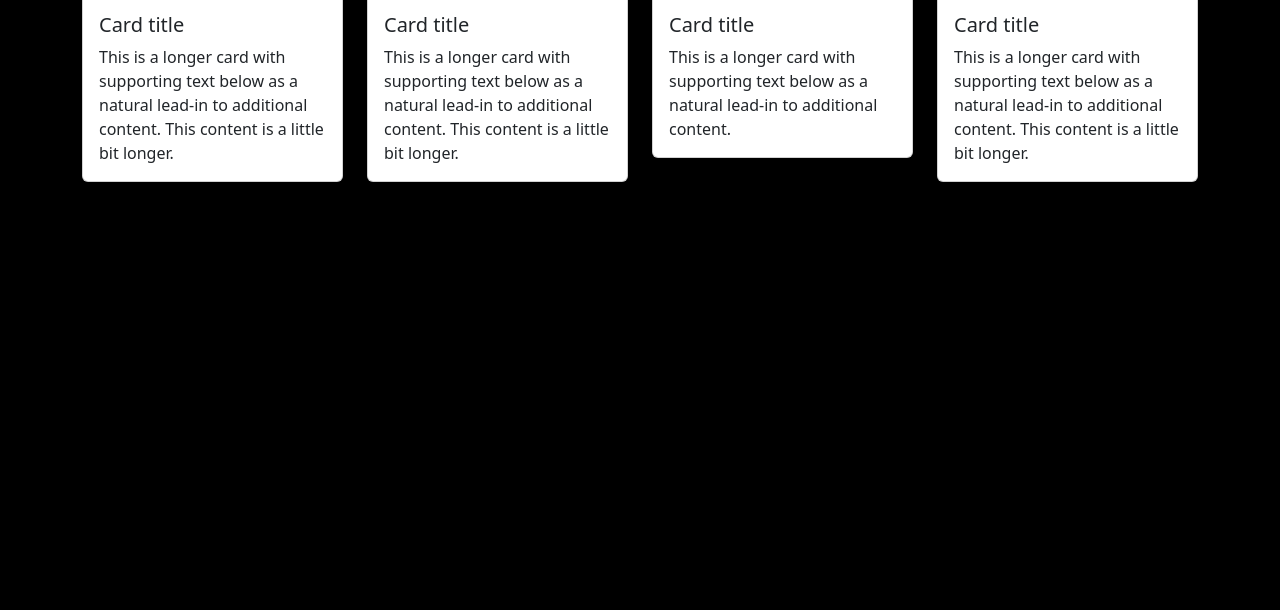
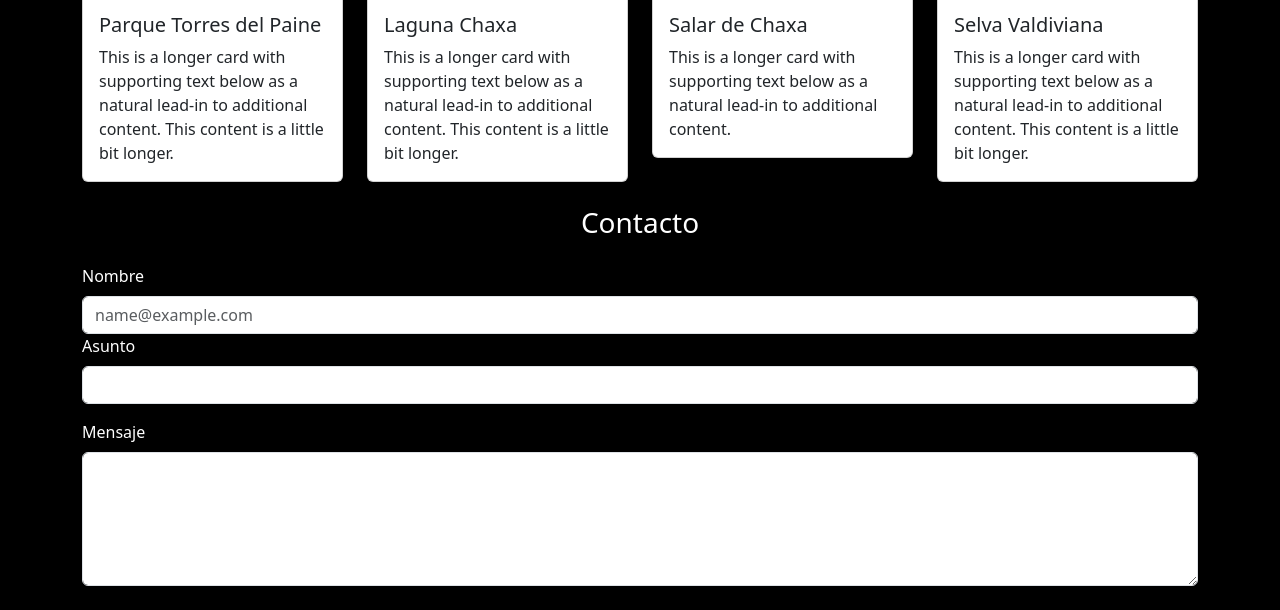
Before and after one commit to narizpuntiaguada/Desafio-Prueba-Viajes-Chile, a plain HTML site: page index.html in a window 1280 px wide. Shown: the part 1731-2341 px from the top of the page. Before the commit the page ends 1937 px from the top, so only its background shows below. Drawn offline with nearby package versions, Linux system fonts and the light colour scheme.

Commit message:
agregue formulario

```diff
--- a/assets/css/style.css
+++ b/assets/css/style.css
@@ -1,3 +1,7 @@
+html {
+    scroll-behavior: smooth;
+  }
+
 body{
     background-color: black;
     color: white;
--- a/index.html
+++ b/index.html
@@ -6,7 +6,7 @@
     <meta name="viewport" content="width=device-width, initial-scale=1.0">
     <meta name="author" content="andrea rodriguez">
     <meta name="description" content="informacion sobre viajes en Chile">
-    <meta name="keywords" content="desfio,viajes,pagina,chile,">
+    <meta name="keywords" content="desfio,viajes,pagina,chile,lugares turisticos en chile">
     <link rel="shortcut icon" href="./assets/img/viajes.svg" type="image/x-icon">
 
     <title>Prueba Desafio Viajes Chile</title>
@@ -57,10 +57,10 @@
                         <a class="nav-link" href="#quienes-somos">Quienes somos</a>
                     </li>
                     <li class="nav-item">
-                        <a class="nav-link" href="#">Destacados</a>
+                        <a class="nav-link" href="#destacados">Destacados</a>
                     </li>
                     <li class="nav-item">
-                        <a class="nav-link" href="#">Contacto</a>
+                        <a class="nav-link" href="#contacto">Contacto</a>
                     </li>
                 </ul>
             </div>
@@ -161,28 +161,31 @@
             <div class="row row-cols-1 row-cols-md-4 g-4">
                 <div class="col">
                     <div class="card">
-            <img src="./assets/img/card1.jpg" class="card-img-top" alt="torres paine">
+                        <img src="./assets/img/card1.jpg" class="card-img-top" alt="parque torres del paine">
                         <div class="card-body">
-              <h5 class="card-title">Card title</h5>
-              <p class="card-text">This is a longer card with supporting text below as a natural lead-in to additional content. This content is a little bit longer.</p>
+                            <h5 class="card-title">Parque Torres del Paine</h5>
+                            <p class="card-text">This is a longer card with supporting text below as a natural lead-in
+                                to additional content. This content is a little bit longer.</p>
                         </div>
                     </div>
                 </div>
                 <div class="col">
                     <div class="card">
-            <img src="./assets/img/card2.jpg" class="card-img-top" alt="salar desierto atacama">
+                        <img src="./assets/img/card2.jpg" class="card-img-top" alt="laguna Chaxa">
                         <div class="card-body">
-              <h5 class="card-title">Card title</h5>
-              <p class="card-text">This is a longer card with supporting text below as a natural lead-in to additional content. This content is a little bit longer.</p>
+                            <h5 class="card-title">Laguna Chaxa</h5>
+                            <p class="card-text">This is a longer card with supporting text below as a natural lead-in
+                                to additional content. This content is a little bit longer.</p>
                         </div>
                     </div>
                 </div>
                 <div class="col">
                     <div class="card">
-            <img src="./assets/img/card3.jpg" class="card-img-top" alt="salar desierto atacama">
+                        <img src="./assets/img/card3.jpg" class="card-img-top" alt="Salar de Chaxa">
                         <div class="card-body">
-              <h5 class="card-title">Card title</h5>
-              <p class="card-text">This is a longer card with supporting text below as a natural lead-in to additional content.</p>
+                            <h5 class="card-title">Salar de Chaxa</h5>
+                            <p class="card-text">This is a longer card with supporting text below as a natural lead-in
+                                to additional content.</p>
                         </div>
                     </div>
                 </div>
@@ -190,24 +193,44 @@
                     <div class="card">
                         <img src="./assets/img/card4.jpg" class="card-img-top" alt="selva valdiviana">
                         <div class="card-body">
-              <h5 class="card-title">Card title</h5>
-              <p class="card-text">This is a longer card with supporting text below as a natural lead-in to additional content. This content is a little bit longer.</p>
+                            <h5 class="card-title">Selva Valdiviana</h5>
+                            <p class="card-text">This is a longer card with supporting text below as a natural lead-in
+                                to additional content. This content is a little bit longer.</p>
                         </div>
                     </div>
                 </div>
             </div>
-
         </section>
 
-<section>
+        <!-- seccion contacto { 202 class="my-4"}-->
+        <section id="contacto" class="my-4">
+            <h3 class="mb-4 text-center">Contacto</h3>
 
+
+                    <form>
+
+                       <label for="exampleFormControlInput1" class="form-label">Nombre</label>
+                        <input type="email" class="form-control" id="exampleFormControlInput1"
+                            placeholder="name@example.com">
+
+                        <div class="mb-3">
+                            <label for="exampleInputPassword1" class="form-label">Asunto</label>
+                            <input type="password" class="form-control" id="exampleInputPassword1">
+                        </div>
+
+                        <div class="mb-3">
+                            <label for="exampleFormControlTextarea1" class="form-label">Mensaje</label>
+                            <textarea class="form-control" id="exampleFormControlTextarea1" rows="5"></textarea>
+                        </div>
+                    </form>
+
+
+            <!-- boton enviar -->
         </section>
     </main>
     <!-- fin main  -->
 
 
-
-
 </body>
 
 </html>
```
Lines whose indentation alone changed are shown as unchanged.
